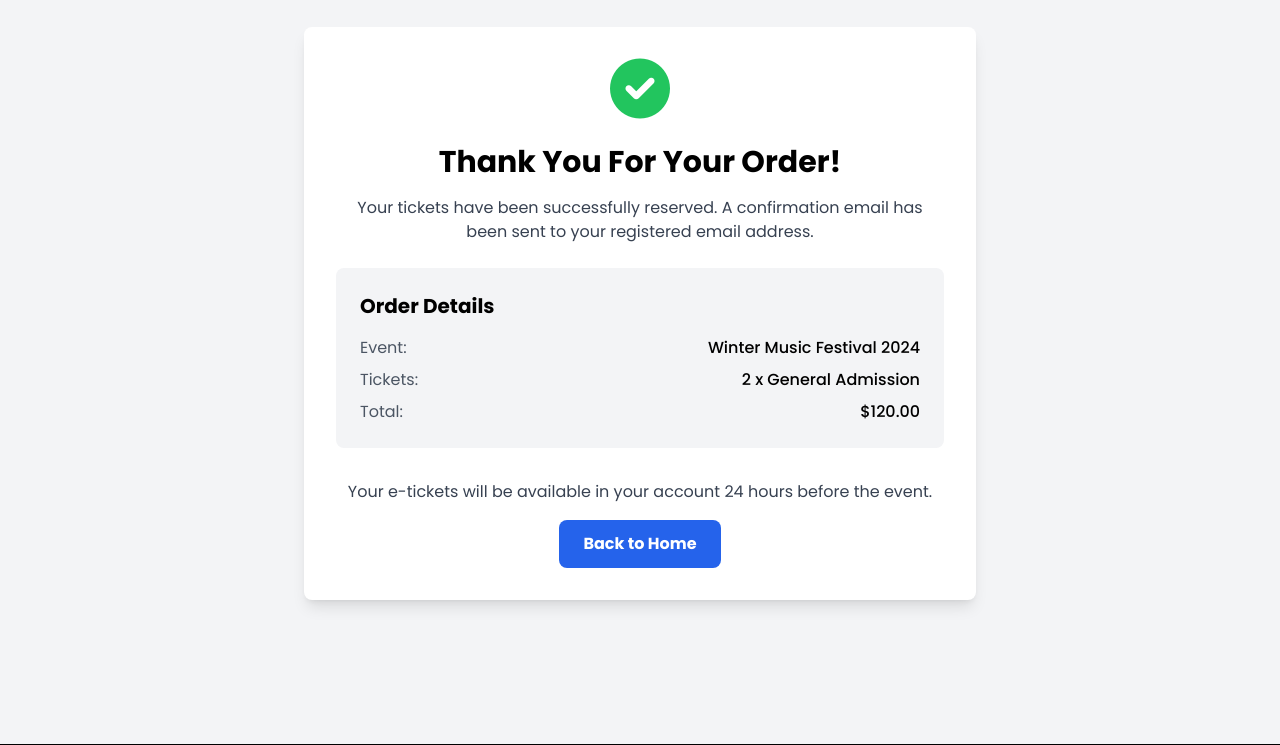
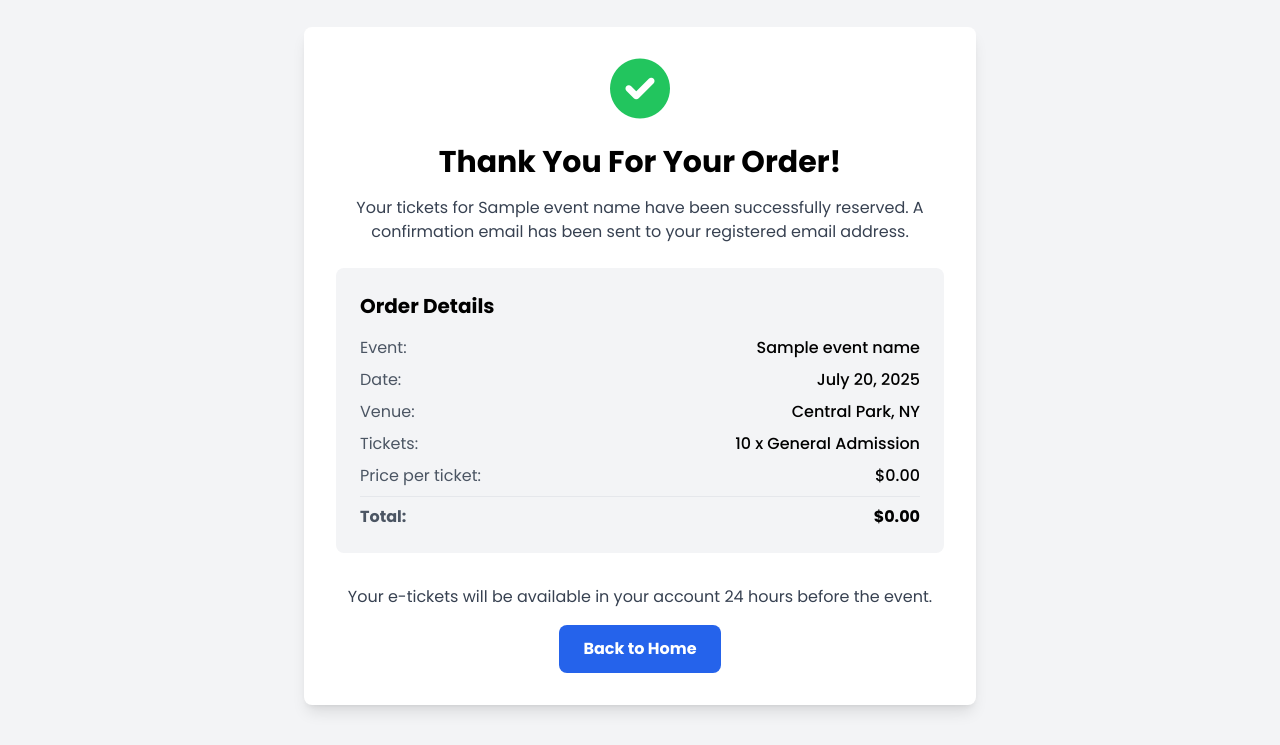
Before and after one commit to Shivani8780/landing_page, a Flask app: template templates/confirmation.html in a window 1280 px wide. Shown: the part 133-878 px from the top of the page. Run offline with Flask 3, Linux system fonts and the light colour scheme; the template is opened without the code that fills it: most values are stand-ins (such as "Sample title", 1, 10 or a date in 2020); some libraries are stand-ins or nearby versions.

Commit message:
Add templates/confirmation.html 1743678807355

```diff
--- a/templates/confirmation.html
+++ b/templates/confirmation.html
@@ -9,22 +9,50 @@
             <i class="fas fa-check-circle"></i>
         </div>
         <h1 class="text-3xl font-bold mb-4">Thank You For Your Order!</h1>
-        <p class="text-gray-700 mb-6">Your tickets have been successfully reserved. A confirmation email has been sent to your registered email address.</p>
+        <p class="text-gray-700 mb-6">Your tickets for {{ event_name }} have been successfully reserved. A confirmation email has been sent to your registered email address.</p>
 
         <div class="bg-gray-100 p-6 rounded-lg mb-8 text-left">
             <h2 class="text-xl font-bold mb-4">Order Details</h2>
             <div class="space-y-2">
                 <div class="flex justify-between">
                     <span class="text-gray-600">Event:</span>
-                    <span class="font-medium">Winter Music Festival 2024</span>
+                    <span class="font-medium">{{ event_name }}</span>
+                </div>
+                <div class="flex justify-between">
+                    <span class="text-gray-600">Date:</span>
+                    <span class="font-medium">
+                        {% if event == 'winter-festival' %}
+                            December 25, 2025
+                        {% elif event == 'spring-jazz' %}
+                            May 15, 2025
+                        {% else %}
+                            July 20, 2025
+                        {% endif %}
+                    </span>
+                </div>
+                <div class="flex justify-between">
+                    <span class="text-gray-600">Venue:</span>
+                    <span class="font-medium">
+                        {% if event == 'winter-festival' %}
+                            Madison Square Garden, NY
+                        {% elif event == 'spring-jazz' %}
+                            Chicago Theater, IL
+                        {% else %}
+                            Central Park, NY
+                        {% endif %}
+                    </span>
                 </div>
                 <div class="flex justify-between">
                     <span class="text-gray-600">Tickets:</span>
-                    <span class="font-medium">2 x General Admission</span>
+                    <span class="font-medium">{{ quantity }} x General Admission</span>
                 </div>
                 <div class="flex justify-between">
-                    <span class="text-gray-600">Total:</span>
-                    <span class="font-medium">$120.00</span>
+                    <span class="text-gray-600">Price per ticket:</span>
+                    <span class="font-medium">${{ "%.2f"|format(price) }}</span>
+                </div>
+                <div class="flex justify-between border-t pt-2">
+                    <span class="text-gray-600 font-bold">Total:</span>
+                    <span class="font-bold">${{ "%.2f"|format(total) }}</span>
                 </div>
             </div>
         </div>
```
